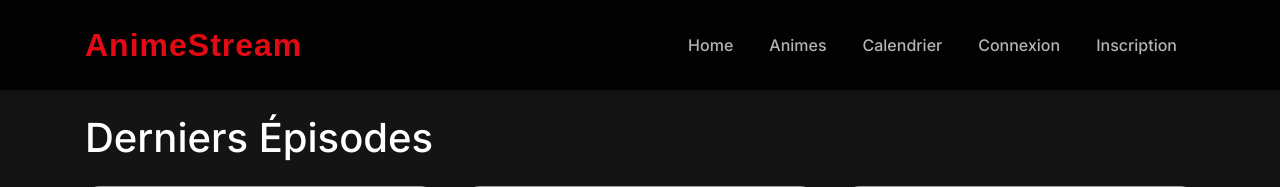
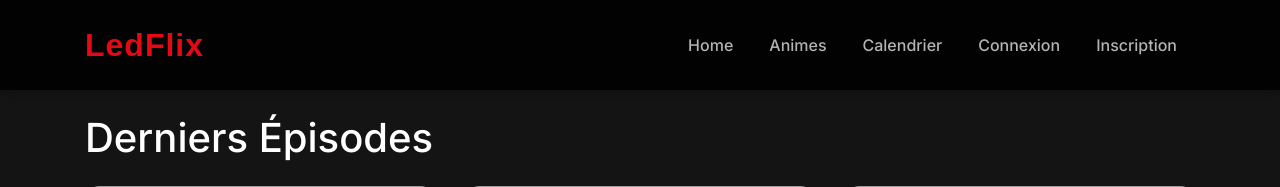
Before and after one commit to Falcaol/ledflix, a Flask app: page / in a window 1280 px wide. Shown: the top 187 px of the page. Run offline with Flask 3, Linux system fonts and the light colour scheme; data comes from the database, SQL or seed files in the repository; some libraries are stand-ins or nearby versions; grey boxes are pictures that could not be loaded.

Commit message:
Modification styles

```diff
--- a/templates/index.html
+++ b/templates/index.html
@@ -11,7 +11,7 @@
 <body>
     <nav class="navbar navbar-expand-lg navbar-dark">
         <div class="container">
-            <a class="navbar-brand" href="{{ url_for('index') }}">AnimeStream</a>
+            <a class="navbar-brand" href="{{ url_for('index') }}">LedFlix</a>
             <button class="navbar-toggler" type="button" data-toggle="collapse" data-target="#navbarNav">
                 <span class="navbar-toggler-icon"></span>
             </button>
```
